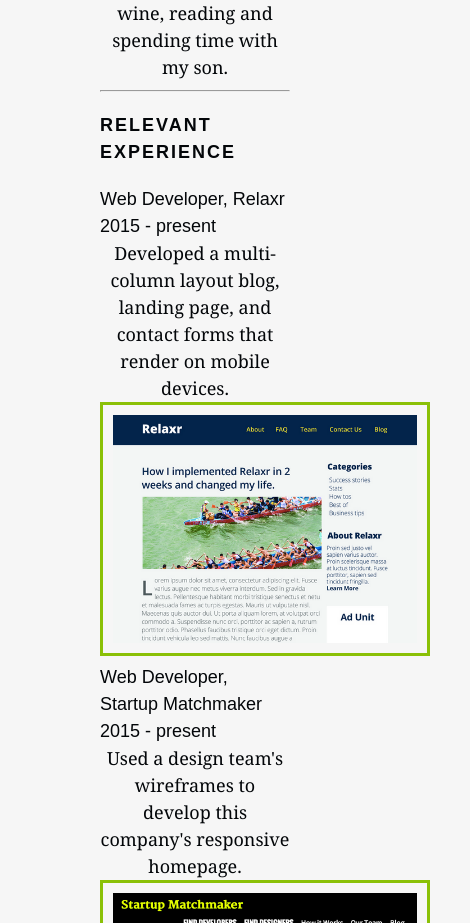
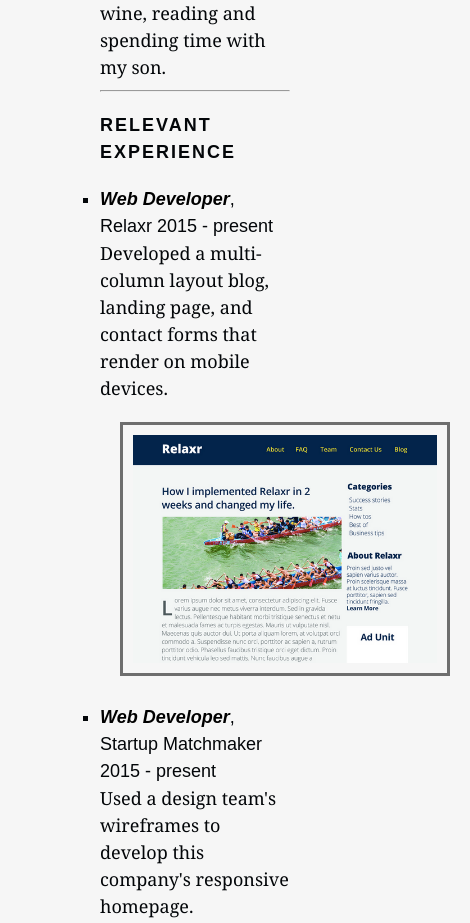
Before and after one commit to alicestanley/homework-portfolio, a plain HTML site: page portfolio/portfolio.html in a window 390 px wide. Shown: the part 590-1513 px from the top of the page, 470 px wide, since content can reach past the window. Drawn offline with Linux system fonts and the light colour scheme.

Commit message:
updates to index and portfolio

```diff
--- a/portfolio/css/style.css
+++ b/portfolio/css/style.css
@@ -31,7 +31,6 @@ h3{
 
 h1,
 h2,
-p,
 img,
 nav{
     text-align: center;
@@ -45,6 +44,13 @@ nav{
 
 p{
     font-family: Georgia, serif;
+    text-align: left;
+
+}
+em{
+    color: black;
+    font-weight: bold;
+    font-style: italic;
 }
 
 img.alignright{
@@ -53,9 +59,9 @@ img.alignright{
 }
 
 img.center {
-    margin: auto;
+    margin: 20px;
     width: 60%;
-    border:3px solid #8AC007;
+    border:3px solid #6E6E6E;
     padding: 10px;
 }
 
@@ -64,8 +70,6 @@ img{
     border: 1px solid #222;
 }
 
-section {
-    width:350px;
-    float:left;
-    padding:10px;
+ul{
+    list-style-type: square;
 }
--- a/portfolio/portfolio.html
+++ b/portfolio/portfolio.html
@@ -27,30 +27,27 @@
 
 			<hr>
 
-			<div id="section">
 				<h3>Relevant Experience</h3>
 
-
-
 			    <ul>
-			    <li><h4>Web Developer, Relaxr 2015 - present</h4></li>
+			    	<li><h4><em>Web Developer</em>, Relaxr 2015 - present</h4></li>
 
 					<p>Developed a multi-column layout blog, landing page, and contact forms that render on mobile devices.</p>
 
 					<img class="center" src="images/relaxr_deliverable.png" alt="relaxr screenshot" style="width:304px;height:228px;">
 
-				<li><h4>Web Developer, Startup Matchmaker 2015 - present</h4></li>
+					<li><h4><em>Web Developer</em>, Startup Matchmaker 2015 - present</h4></li>
 
 					<p>Used a design team's wireframes to develop this company's responsive homepage.</p>
 
 					<img class="center" src="images/startup_matchmaker_deliverable.png" alt="Startup screenshot" style="width:304px;height:228px;">
 
-				<h4>Web Developer, CitiPix 2015 – present</h4>
+					<li><h4><em>Web Developer</em>, CitiPix 2015 – present</h4></li>
 
 					<p>Built web app prototype that allows users to store and quickly retrieve photos using keywords.</p>
 					<img class="center" src="images/citipix_deliverable.png" alt="citipix screenshot" style="width:304px;height:228px;">
 				</ul>
-			</div>
+
 				<h3>EDUCATION</h3>
 			<ul>
 				<li>General Assembly — FEWD 2015</li>
```
Also changed, not shown: portfolio/index.html (+5 -2 lines). Lines whose indentation alone changed are shown as unchanged.
